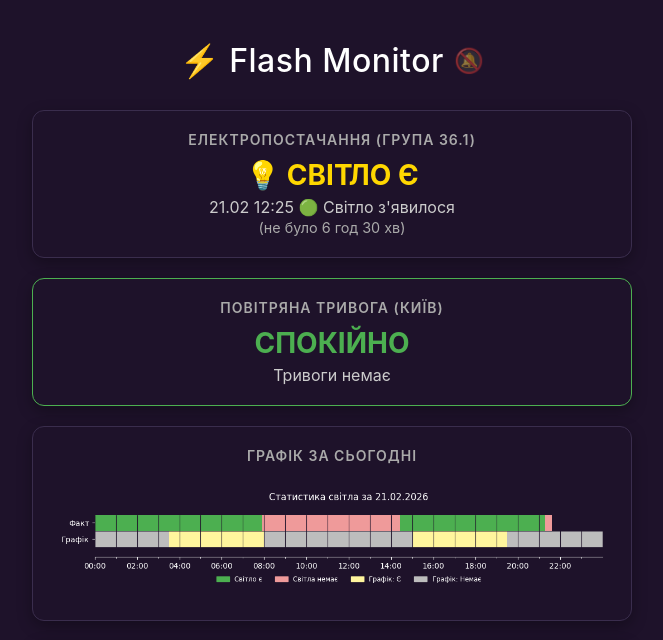
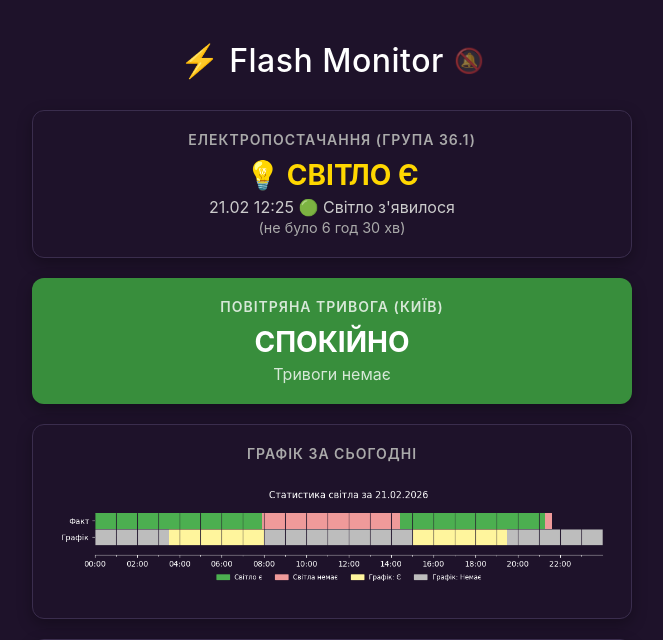
Before and after one commit to weby-homelab/flash-monitor-kyiv, a Flask app: page / in a window 1280 px wide. Shown: the top 640 px of the page, without its empty margins (308-971 px from the left). Run offline with Flask 3, Linux system fonts and the light colour scheme; data that the repository does not hold is empty.

Commit message:
style: revert alert card design to match original security-monitor

```diff
--- a/templates/index.html
+++ b/templates/index.html
@@ -34,10 +34,10 @@
         .status-text { font-size: 16px; margin-top: 5px; color: #ccc; }
 
         /* Alerts */
-        .alert-card.active { background: #d32f2f; border-color: #ff5252; animation: pulse 2s infinite; }
-        .alert-card.active .value { color: #fff; text-shadow: 0 0 10px rgba(255, 255, 255, 0.5); }
-        .alert-card.clear { border-color: #4CAF50; }
-        .alert-card.clear .value { color: #4CAF50; }
+        .alert-card.active { background: #d32f2f; border: none; animation: pulse 2s infinite; }
+        .alert-card.clear { background: #388e3c; border: none; }
+        .alert-card .title, .alert-card .status-text { color: rgba(255,255,255,0.8); }
+        .alert-card .value { color: #fff !important; text-shadow: none !important; }
 
         @keyframes pulse {
             0% { box-shadow: 0 0 0 0 rgba(211, 47, 47, 0.7); }
```
